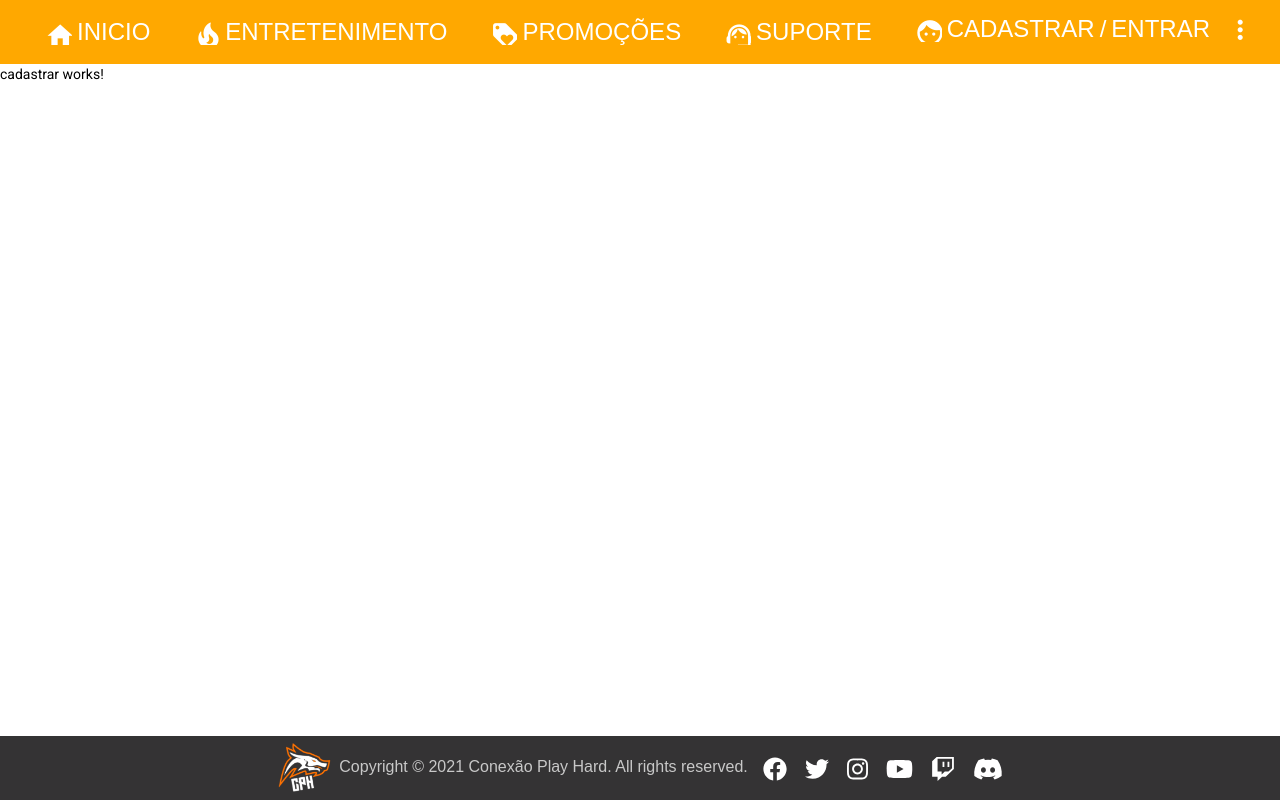
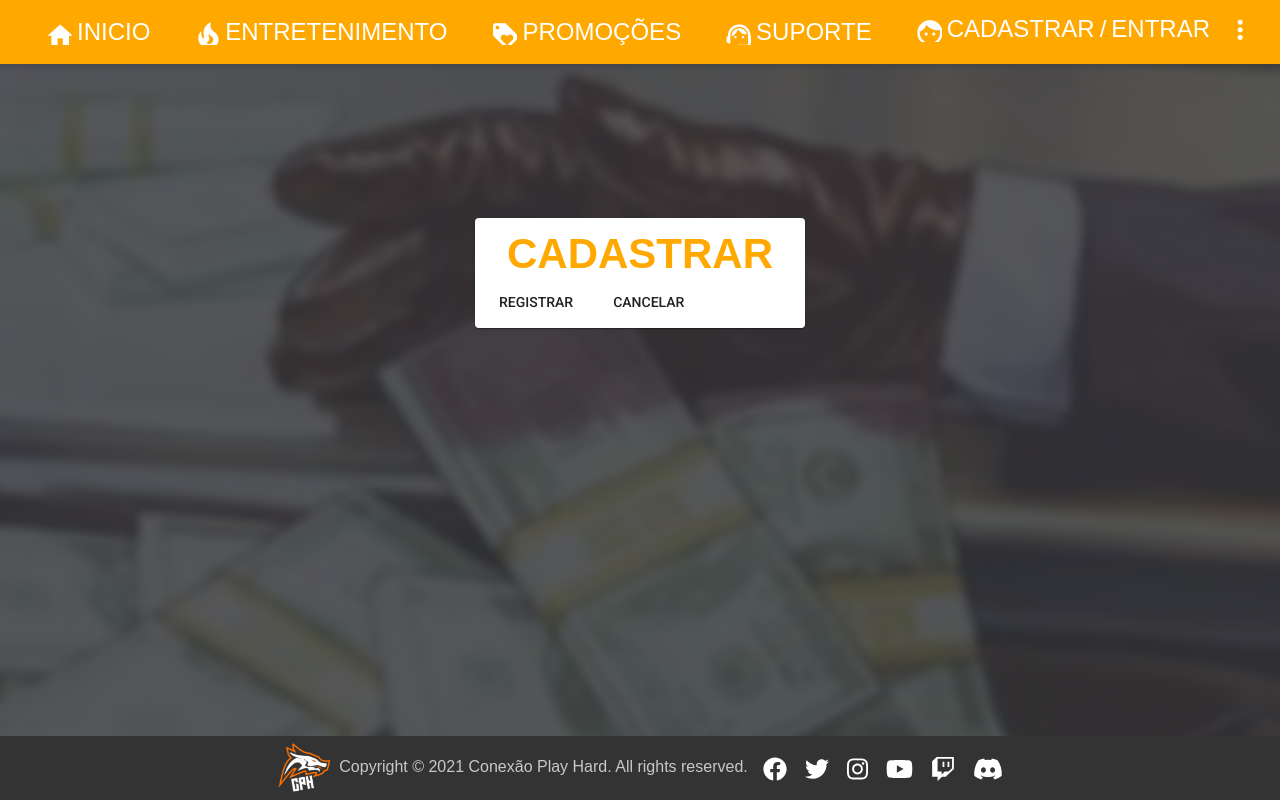
Before and after one commit to VitielloL/CPH, an Angular app in the folder front/: page /cadastrar in a window 1280 px wide. Built offline with nearby package versions, Linux system fonts and the light colour scheme; a web font is replaced by a local one.

Commit message:
Criando tela de cadastrar

```diff
--- a/front/src/app/app.module.ts
+++ b/front/src/app/app.module.ts
@@ -14,6 +14,7 @@ import { MatToolbarModule } from '@angular/material/toolbar';
 import { MatMenuModule } from '@angular/material/menu';
 import { MatIconModule } from '@angular/material/icon';
 import { MatButtonModule } from '@angular/material/button';
+import { MatCardModule } from '@angular/material/card';
 
 // FontAwesome
 import { FontAwesomeModule } from '@fortawesome/angular-fontawesome';
@@ -34,6 +35,7 @@ import { CadastrarComponent } from './components/views/cadastrar/cadastrar.compo
     MatIconModule,
     MatButtonModule,
     FontAwesomeModule,
+    MatCardModule,
   ],
   providers: [],
   bootstrap: [AppComponent],
--- a/front/src/app/components/views/cadastrar/cadastrar.component.html
+++ b/front/src/app/components/views/cadastrar/cadastrar.component.html
@@ -1 +1,15 @@
-<p>cadastrar works!</p>
+<div class ="cadastrar">
+    <div class='wrap'>
+        <mat-card class="login">
+            <mat-card-header>
+              <mat-card-title class="loginTitulo">Cadastrar</mat-card-title>
+            </mat-card-header>
+
+
+            <mat-card-actions>
+              <button mat-button>REGISTRAR</button>
+              <button mat-button>CANCELAR</button>
+            </mat-card-actions>
+          </mat-card>
+    </div>
+</div>
--- a/front/src/app/components/views/cadastrar/cadastrar.component.scss
+++ b/front/src/app/components/views/cadastrar/cadastrar.component.scss
@@ -0,0 +1,23 @@
+.cadastrar{
+    height: 90vh;
+    background-image: url("../../../../assets/telaDeFundo.png");
+    background-size: cover;
+    background-repeat: none;
+    background-position: center;
+
+    .wrap{
+        display: flex;
+        justify-content: space-around;
+        padding: 12%;
+
+        .loginTitulo{
+            margin-top: 10px;
+            text-transform: uppercase;
+            color: #ffa800;
+            //text-shadow: solid 10px;
+            font-weight: 800;
+            font-size: 3em;
+            font-family:Arial, Helvetica, sans-serif ;
+        }
+    }
+}
```
